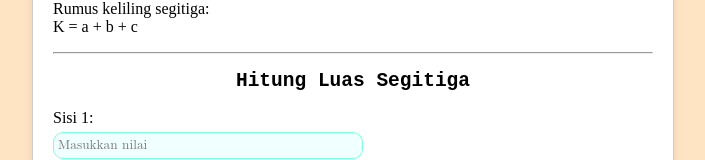
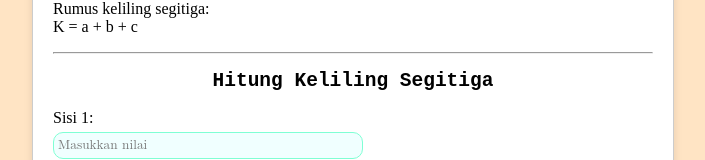
Before and after one commit to revou-fundamental-course/13-may-24-RaidFaizRidha, a plain HTML site: page index.html in a window 1280 px wide. Shown: the part 1254-1414 px from the top of the page, without its empty margins (287-992 px from the left). Drawn offline with Linux system fonts and the light colour scheme.

Commit message:
commit done

```diff
--- a/index.html
+++ b/index.html
@@ -113,7 +113,7 @@
                 <!-- Bottom Content Keliling-->
                 <section >
                     <header>
-                        <h2>Hitung Luas Segitiga</h2>
+                        <h2>Hitung Keliling Segitiga</h2>
                     </header>
 
                     <form>
```
